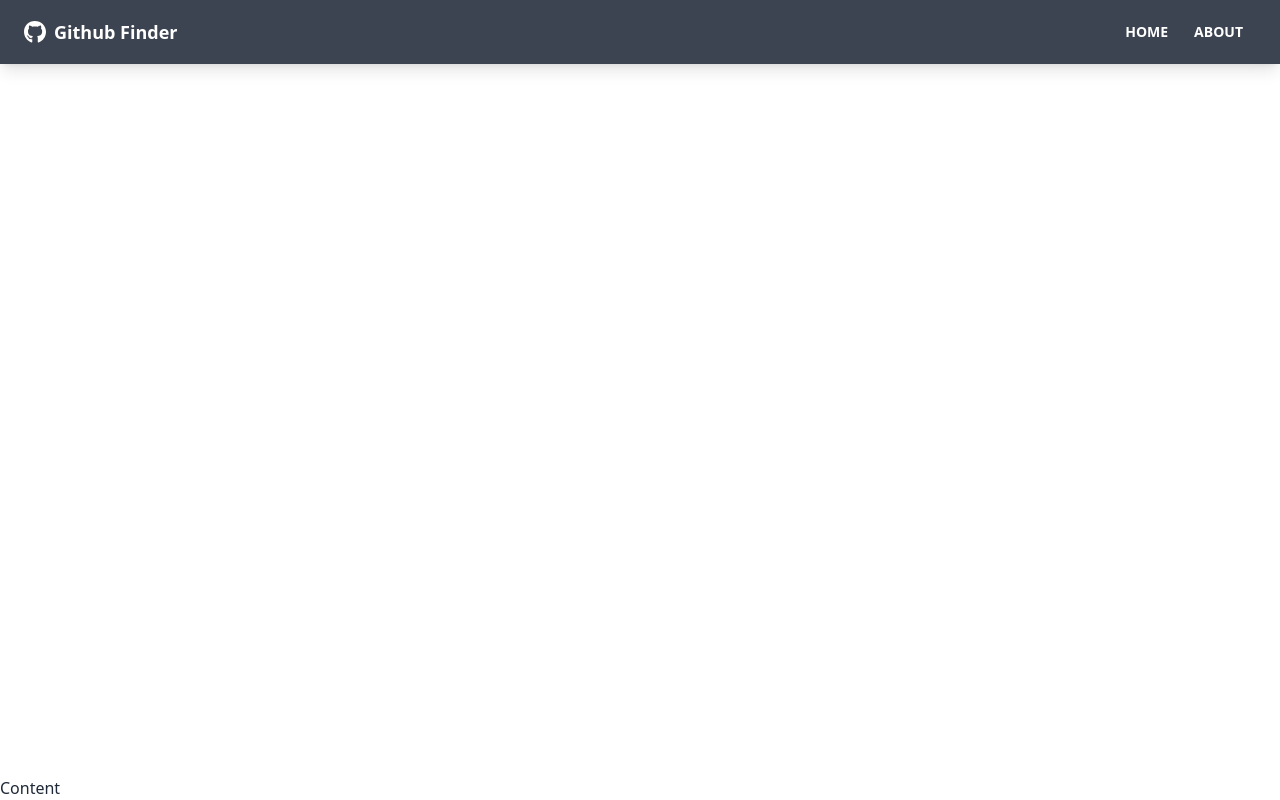
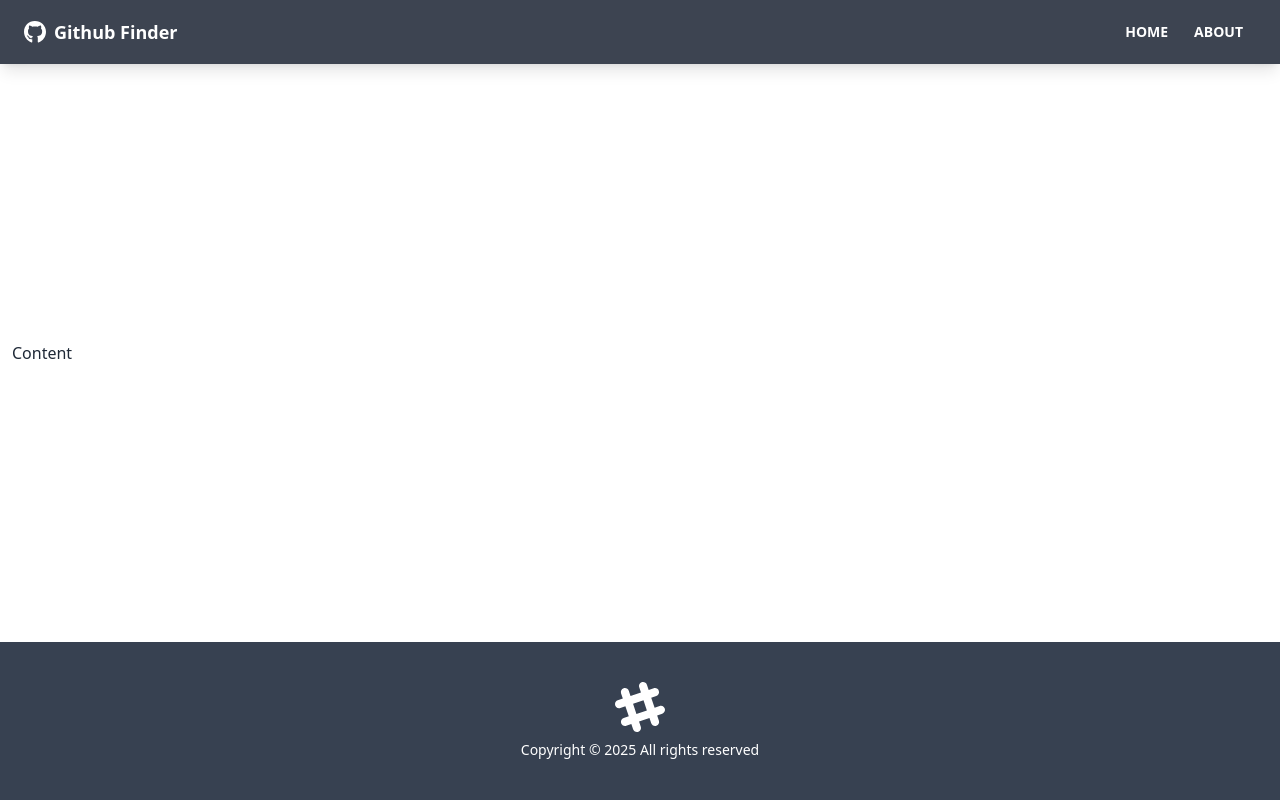
Before and after one commit to suelazeqo/github-finder, a React (Create React App) app: page / in a window 1280 px wide. Built offline with nearby package versions, Linux system fonts and the light colour scheme.

Commit message:
Added the Footer component

```diff
--- a/src/App.js
+++ b/src/App.js
@@ -1,14 +1,16 @@
 import {BrowserRouter as Router, Route} from "react-router-dom";
 import Navbar from "./components/layouts/Navbar";
+import Footer from "./components/layouts/Footer";
 
 function App() {
   return (
     <Router>
      <div className="flex flex-col justify-between h-screen">
          <Navbar/>
-         <main>
+         <main className='container mx-auto px-3 pb-12'>
              Content
          </main>
+         <Footer/>
      </div>
     </Router>
   );
--- /dev/null
+++ b/src/components/layouts/Footer.jsx
@@ -0,0 +1,22 @@
+const Footer = () => {
+    const footerYear = new Date().getFullYear()
+    return (
+        <footer className='footer p-10 bg-gray-700 text-primary-content footer-center'>
+            <div>
+                <svg
+                    width='50'
+                    height='50'
+                    viewBox='0 0 24 24'
+                    xmlns='http://www.w3.org/2000/svg'
+                    fillRule='evenodd'
+                    clipRule='evenodd'
+                    className='inline-block fill-current'
+                >
+                    <path d='M22.672 15.226l-2.432.811.841 2.515c.33 1.019-.209 2.127-1.23 2.456-1.15.325-2.148-.321-2.463-1.226l-.84-2.518-5.013 1.677.84 2.517c.391 1.203-.434 2.542-1.831 2.542-.88 0-1.601-.564-1.86-1.314l-.842-2.516-2.431.809c-1.135.328-2.145-.317-2.463-1.229-.329-1.018.211-2.127 1.231-2.456l2.432-.809-1.621-4.823-2.432.808c-1.355.384-2.558-.59-2.558-1.839 0-.817.509-1.582 1.327-1.846l2.433-.809-.842-2.515c-.33-1.02.211-2.129 1.232-2.458 1.02-.329 2.13.209 2.461 1.229l.842 2.515 5.011-1.677-.839-2.517c-.403-1.238.484-2.553 1.843-2.553.819 0 1.585.509 1.85 1.326l.841 2.517 2.431-.81c1.02-.33 2.131.211 2.461 1.229.332 1.018-.21 2.126-1.23 2.456l-2.433.809 1.622 4.823 2.433-.809c1.242-.401 2.557.484 2.557 1.838 0 .819-.51 1.583-1.328 1.847m-8.992-6.428l-5.01 1.675 1.619 4.828 5.011-1.674-1.62-4.829z'></path>
+                </svg>
+                <p>Copyright &copy; {footerYear} All rights reserved</p>
+            </div>
+        </footer>
+    )
+}
+export default Footer;
```
